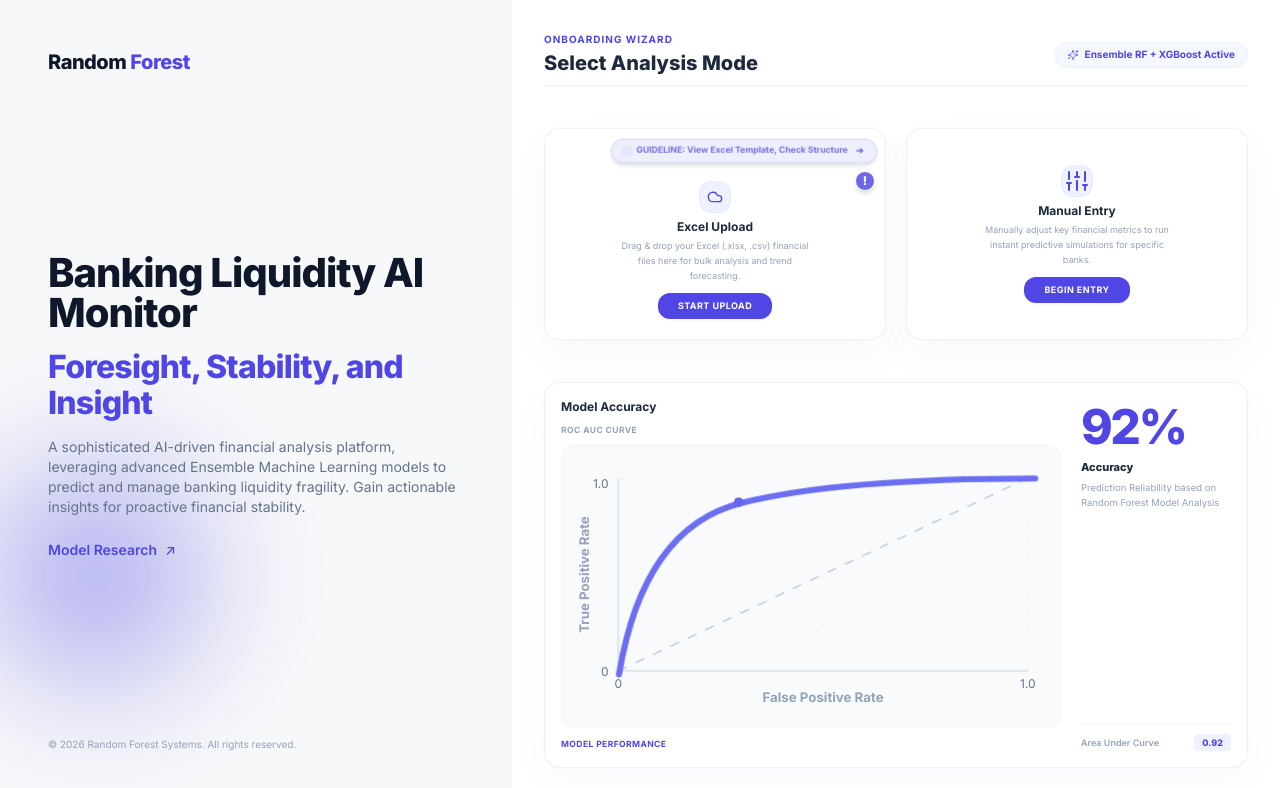
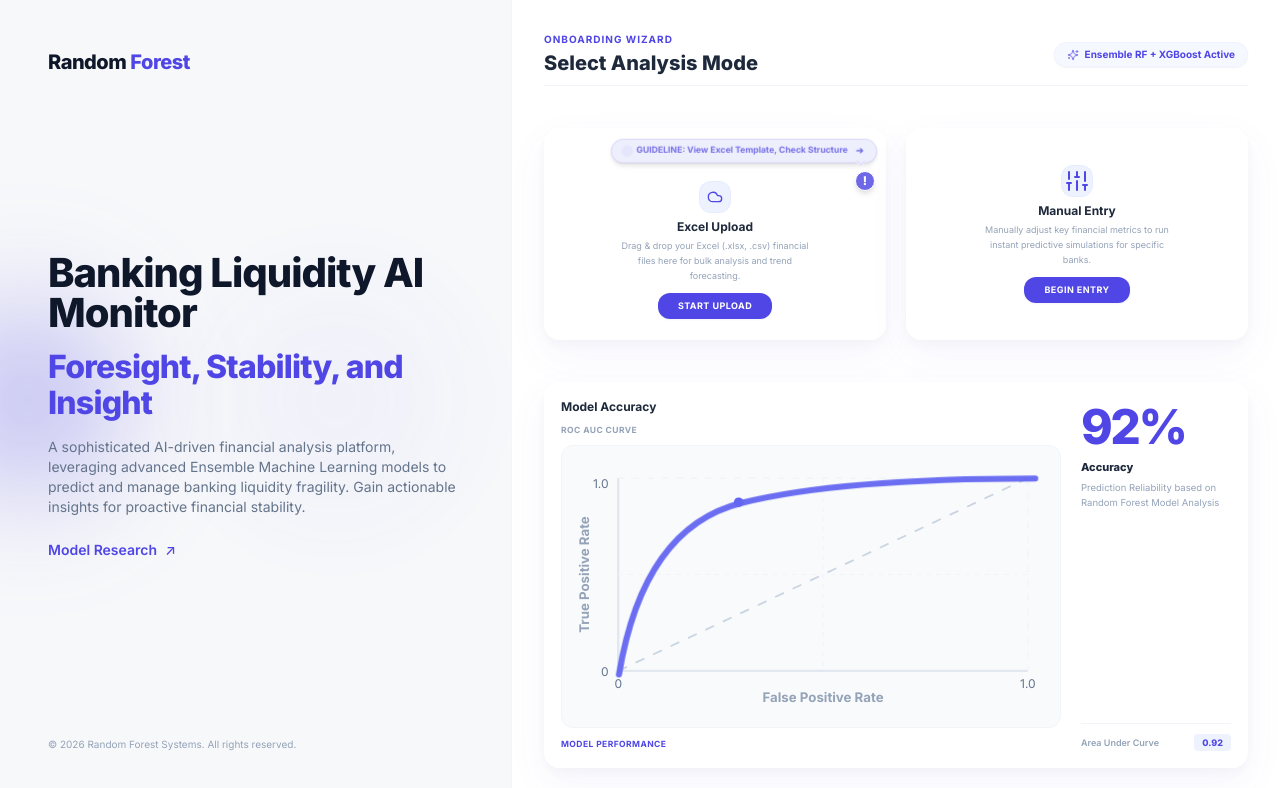
Before and after one commit to basmalaalii/banking-stress-testing-frontend, a React (Vite) app: page / in a window 1280 px wide. Shown: the top 788 px of the page. Built offline with nearby package versions, Linux system fonts and the light colour scheme.

Commit message:
style: circular left purple glow on sidebar, white right bg, glassmorphism backdrop-blur cards

```diff
--- a/src/components/onboarding/ExcelTemplateModal.jsx
+++ b/src/components/onboarding/ExcelTemplateModal.jsx
@@ -60,9 +60,9 @@ export default function ExcelTemplateModal({ isOpen, onClose }) {
             </p>
           </div>
 
-          {/* Table Container - Glassmorphic blurred white background */}
-          <div className="w-full overflow-x-auto bg-white/70 backdrop-blur-md rounded-2xl border border-slate-200 shadow-sm">
-            <table className="w-full text-left border-collapse bg-transparent">
+          {/* Table Container - Pure White internal table body with light gray borders */}
+          <div className="w-full overflow-x-auto bg-white rounded-2xl border border-slate-200 shadow-sm">
+            <table className="w-full text-left border-collapse">
               <thead>
                 <tr className="bg-slate-100/70 border-b border-slate-200">
                   <th className="px-4 py-3.5 text-xs font-black text-black uppercase tracking-wider whitespace-nowrap">BANK</th>
@@ -80,7 +80,7 @@ export default function ExcelTemplateModal({ isOpen, onClose }) {
                   <th className="px-4 py-3.5 text-xs font-black text-black uppercase tracking-wider whitespace-nowrap">LT INDEX</th>
                 </tr>
               </thead>
-              <tbody className="divide-y divide-slate-100 text-slate-600 font-semibold text-[11px] bg-transparent">
+              <tbody className="divide-y divide-slate-100 text-slate-600 font-semibold text-[11px] bg-white">
                 {sampleData.map((row, index) => (
                   <tr
                     key={index}
--- a/src/components/onboarding/OnboardingScreen.jsx
+++ b/src/components/onboarding/OnboardingScreen.jsx
@@ -41,18 +41,28 @@ export default function OnboardingScreen() {
   return (
     <div className="h-screen w-screen overflow-hidden flex flex-col md:flex-row bg-[#F8FAFC] font-sans select-none">
 
-      {/* 1. Left branding panel (40% width) - Project Gray Background with elegant light-purple glow */}
+      {/* 1. Left branding panel (40% width) - Project Gray Background with elegant left-side purple circular glow */}
       <div
         className="w-full md:w-[40%] h-full border-r border-slate-100/60 flex flex-col justify-between p-10 md:p-12 relative overflow-hidden shrink-0"
         style={{ backgroundColor: '#F7F8FA' }}
       >
 
-        {/* Soft Blurry Circular Purple Glow (#6E68E7) centered in the middle-left */}
+        {/* Soft Blurry Lavender/Purple Glow centered in middle - existing center glow */}
         <div
-          className="absolute -left-20 top-1/2 -translate-y-1/2 w-[350px] h-[350px] rounded-full pointer-events-none opacity-50 z-0 animate-pulse-subtle"
+          className="absolute right-0 top-1/2 -translate-y-1/2 w-[350px] h-[350px] rounded-full pointer-events-none opacity-80"
           style={{
-            background: 'radial-gradient(circle, rgba(110, 104, 231, 0.6) 0%, rgba(110, 104, 231, 0) 70%)',
+            background: 'radial-gradient(circle, rgba(99,102,241,0.08) 0%, rgba(99,102,241,0) 70%)',
             filter: 'blur(45px)'
+          }}
+        />
+
+        {/* Purple Circular Glow (#6E68E7 at 50% opacity) on the LEFT edge of the column - matching center glow style */}
+        <div
+          className="absolute left-0 top-1/2 -translate-y-1/2 w-[280px] h-[280px] rounded-full pointer-events-none z-0"
+          style={{
+            background: 'radial-gradient(circle, rgba(110, 104, 231, 0.5) 0%, rgba(110, 104, 231, 0) 70%)',
+            filter: 'blur(50px)',
+            transform: 'translate(-40%, -50%)'
           }}
         />
 
@@ -99,7 +109,7 @@ export default function OnboardingScreen() {
         </div>
       </div>
 
-      {/* 2. Right main viewport (60% width) - White background & Pure White floating glass cards */}
+      {/* 2. Right main viewport (60% width) - Pure White background & glassmorphism floating cards */}
       <div className="w-full md:w-[60%] h-full p-4 md:p-6 lg:p-8 flex flex-col justify-between overflow-y-auto bg-white">
 
         {/* Welcome Header */}
@@ -118,7 +128,7 @@ export default function OnboardingScreen() {
         <div className="grid grid-cols-1 md:grid-cols-2 gap-4 lg:gap-5 shrink-0 relative mt-1 lg:mt-2">
 
           {/* Card 1: Excel Ingestion */}
-          <div className="relative bg-white/60 backdrop-blur-md rounded-2xl p-4 lg:p-5 shadow-[0_15px_40px_rgba(99,102,241,0.04),0_5px_15px_rgba(0,0,0,0.01)] border border-slate-200/60 flex flex-col items-center justify-center text-center min-h-[145px] md:min-h-[165px] lg:min-h-[175px] hover:shadow-[0_20px_50px_rgba(99,102,241,0.08)] hover:border-indigo-600/30 transition-all duration-300 group">
+          <div className="relative bg-white/70 backdrop-blur-sm rounded-2xl p-4 lg:p-5 shadow-[0_15px_40px_rgba(99,102,241,0.06),0_5px_15px_rgba(0,0,0,0.04)] border border-white/80 flex flex-col items-center justify-center text-center min-h-[145px] md:min-h-[165px] lg:min-h-[175px] hover:shadow-[0_20px_50px_rgba(99,102,241,0.12)] hover:border-indigo-600/30 hover:bg-white/90 transition-all duration-300 group">
 
             {/* Excel Guideline Message & Exclamation Button on top-right */}
             <div className="absolute top-2.5 right-2.5 z-20 flex flex-col items-end">
@@ -165,8 +175,8 @@ export default function OnboardingScreen() {
             </button>
           </div>
 
-          {/* Card 2: Manual Simulator - Clean with NO Badges or Tooltips */}
-          <div className="relative bg-white/60 backdrop-blur-md rounded-2xl p-4 lg:p-5 shadow-[0_15px_40px_rgba(99,102,241,0.04),0_5px_15px_rgba(0,0,0,0.01)] border border-slate-200/60 flex flex-col items-center justify-center text-center min-h-[145px] md:min-h-[165px] lg:min-h-[175px] hover:shadow-[0_20px_50px_rgba(99,102,241,0.08)] hover:border-indigo-600/30 transition-all duration-300 group">
+          {/* Card 2: Manual Simulator - Clean glassmorphism card */}
+          <div className="relative bg-white/70 backdrop-blur-sm rounded-2xl p-4 lg:p-5 shadow-[0_15px_40px_rgba(99,102,241,0.06),0_5px_15px_rgba(0,0,0,0.04)] border border-white/80 flex flex-col items-center justify-center text-center min-h-[145px] md:min-h-[165px] lg:min-h-[175px] hover:shadow-[0_20px_50px_rgba(99,102,241,0.12)] hover:border-indigo-600/30 hover:bg-white/90 transition-all duration-300 group">
 
             {/* Card Contents (Fully Centered Vertically and Horizontally) */}
             <div className="flex flex-col items-center">
@@ -191,7 +201,7 @@ export default function OnboardingScreen() {
 
         {/* Dynamic Ingestion Output section */}
         {activeResult ? (
-          <div className="p-3 bg-white/60 backdrop-blur-md border border-slate-200/60 rounded-2xl shadow-[0_10px_35px_rgba(110,104,231,0.02)] relative overflow-hidden shrink-0 mt-2 animate-slide-up">
+          <div className="p-3 bg-white/70 backdrop-blur-sm border border-white/80 rounded-2xl shadow-[0_10px_35px_rgba(110,104,231,0.06)] relative overflow-hidden shrink-0 mt-2 animate-slide-up">
             <div className="absolute top-0 left-0 w-1 h-full" style={{ backgroundColor: activeResult.color }} />
 
             <div className="flex flex-col sm:flex-row sm:items-center justify-between gap-3">
@@ -219,7 +229,7 @@ export default function OnboardingScreen() {
         ) : null}
 
         {/* 3. Balanced Model Accuracy Card with custom, perfectly sized ROC Curve SVG to prevent laptop screen cutoff */}
-        <div className="bg-white/60 backdrop-blur-md rounded-2xl p-3.5 lg:p-4 shadow-[0_15px_40px_rgba(99,102,241,0.03),0_5px_15px_rgba(0,0,0,0.01)] border border-slate-200/60 flex flex-col sm:flex-row items-stretch justify-between gap-4 lg:gap-5 mt-1.5 lg:mt-2 shrink-0">
+        <div className="bg-white/70 backdrop-blur-sm rounded-2xl p-3.5 lg:p-4 shadow-[0_15px_40px_rgba(99,102,241,0.06),0_5px_15px_rgba(0,0,0,0.04)] border border-white/80 flex flex-col sm:flex-row items-stretch justify-between gap-4 lg:gap-5 mt-1.5 lg:mt-2 shrink-0">
 
           {/* SVG ROC Curve container */}
           <div className="flex-1 min-w-[200px] flex flex-col justify-between">
```
